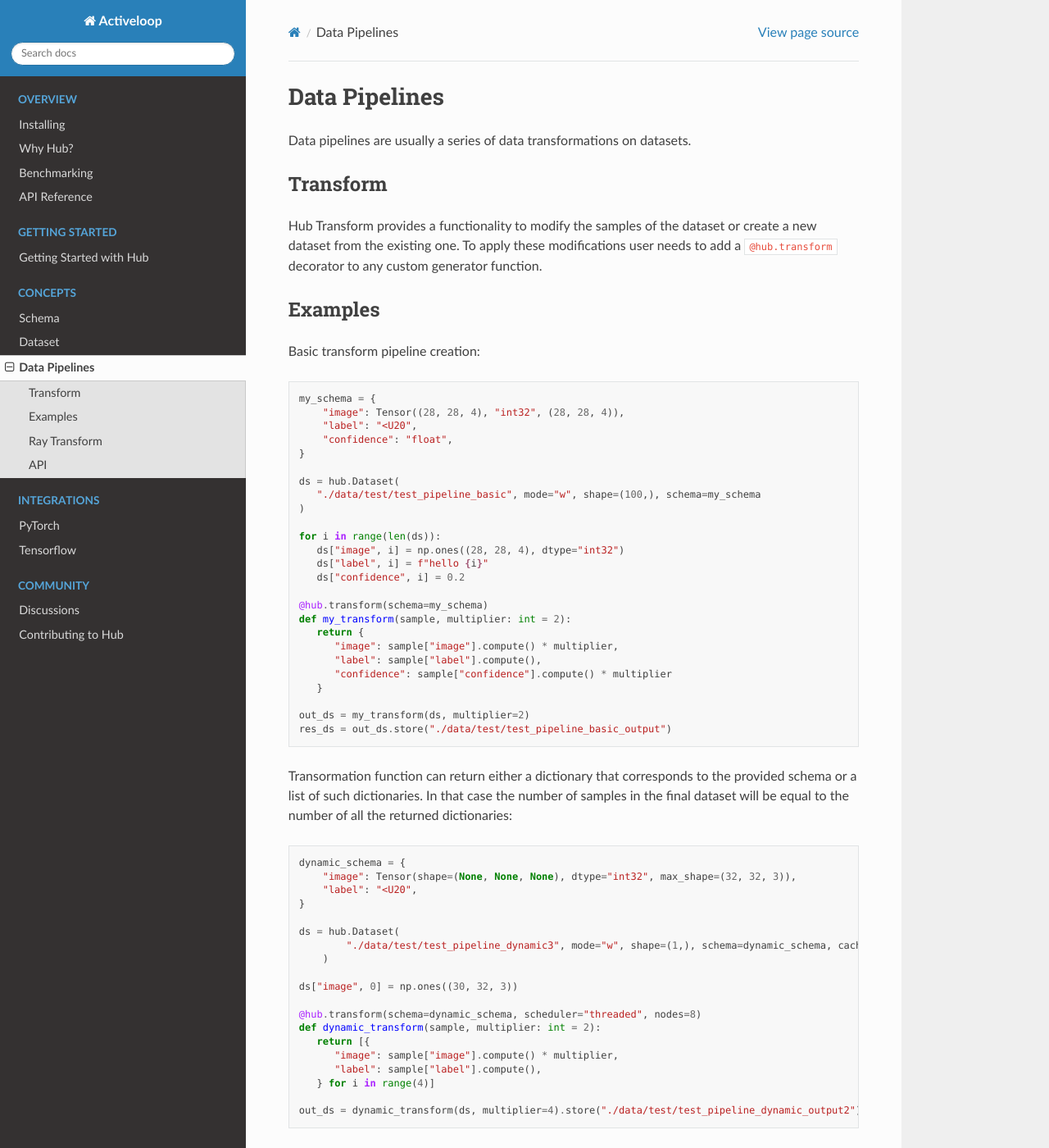
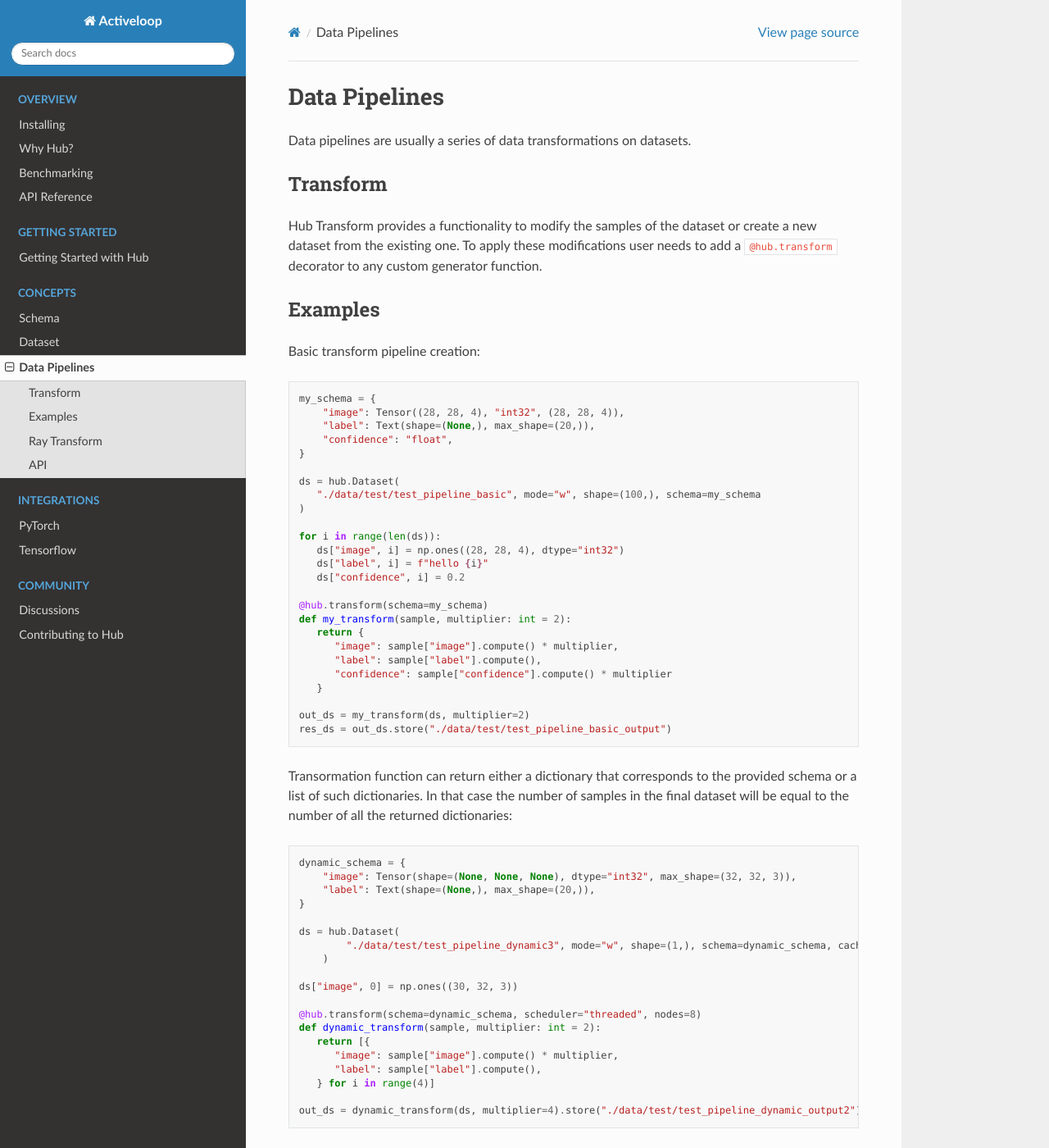
Before and after one commit to activeloopai/deeplake, a Sphinx documentation site: the page built from docs/source/concepts/transform.md, in a window 1280 px wide and 1400 px high. Shown: the whole window at 82% size. Built offline with Sphinx 7.4.7 and the Read the Docs theme 2.0.0, drawn with Linux system fonts in a browser that asks for light colours.

Commit message:
Update transform.md

````diff
--- a/docs/source/concepts/transform.md
+++ b/docs/source/concepts/transform.md
@@ -13,7 +13,7 @@ Basic transform pipeline creation:
 ```python
 my_schema = {
     "image": Tensor((28, 28, 4), "int32", (28, 28, 4)),
-    "label": "<U20",
+    "label": Text(shape=(None,), max_shape=(20,)),
     "confidence": "float",
 }
 
@@ -43,7 +43,7 @@ Transormation function can return either a dictionary that corresponds to the pr
 ```python
 dynamic_schema = {
     "image": Tensor(shape=(None, None, None), dtype="int32", max_shape=(32, 32, 3)),
-    "label": "<U20",
+    "label": Text(shape=(None,), max_shape=(20,)),
 }
 
 ds = hub.Dataset(
````
